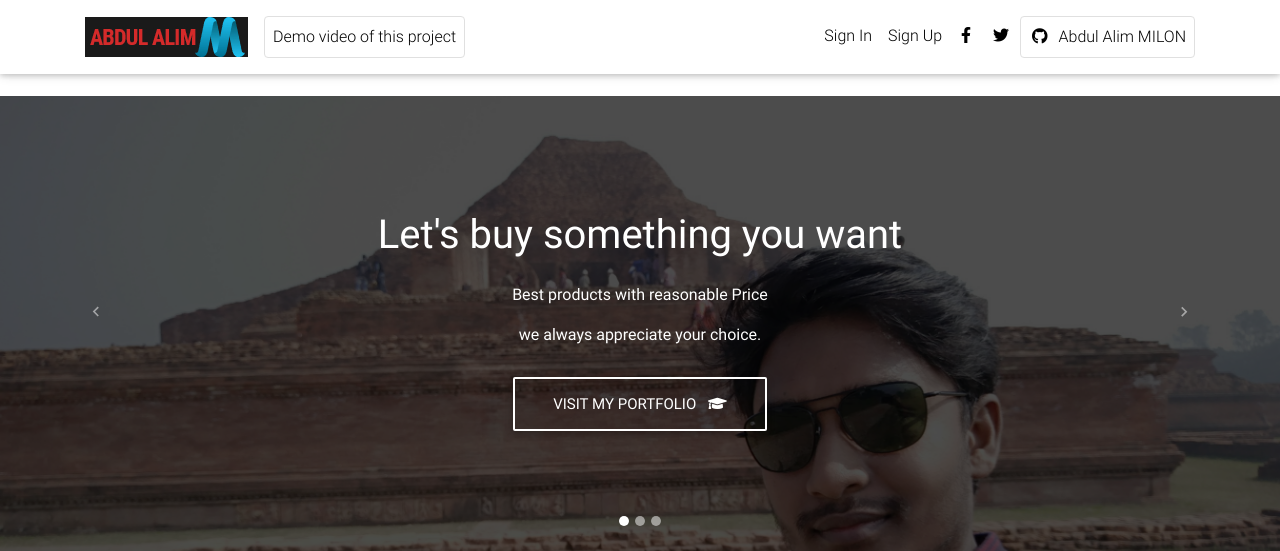
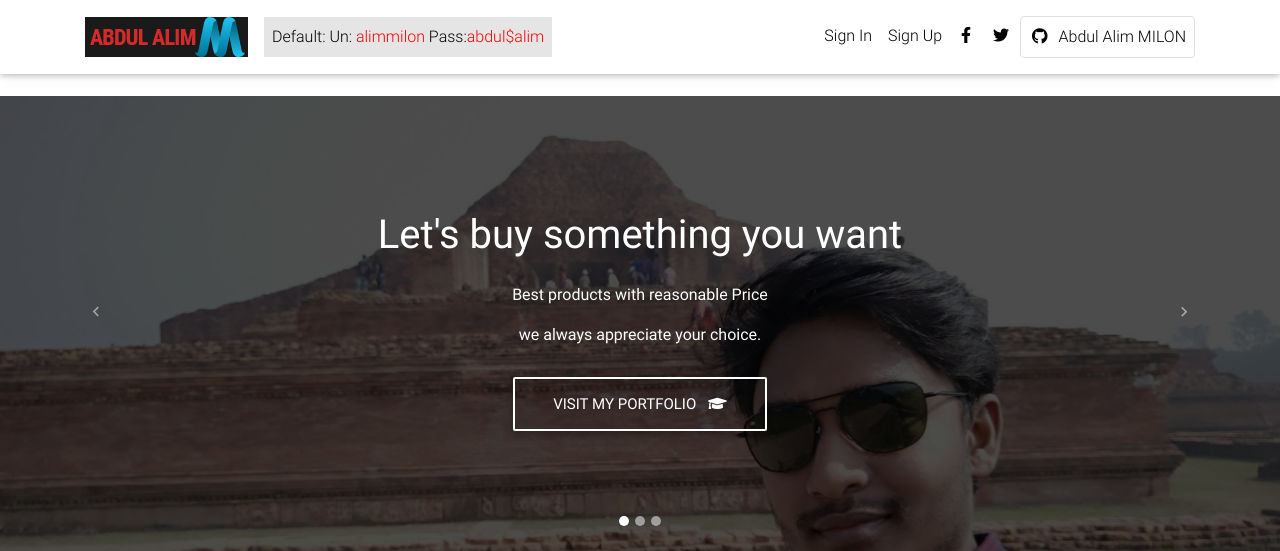
Before and after one commit to md-abdul-alim/django-ecommerce-1, a Django app: page / in a window 1280 px wide. Shown: the top 551 px of the page. Run offline with Django 3.2, Linux system fonts and the light colour scheme; data that the repository does not hold is empty; some libraries are stand-ins or nearby versions.

Commit message:
Update navbar.html
Update navbar

```diff
--- a/templates/navbar.html
+++ b/templates/navbar.html
@@ -27,12 +27,17 @@
               <span class="sr-only">(current)</span>
             </a>
           </li>
-          <li class="nav-item">
-            <a class="nav-link border border-light rounded waves-effect" href="https://mdbootstrap.com/education/bootstrap/" target="_blank">Demo video of this project</a>
-          </li>
+          <!-- <li class="nav-item">
+            <a class="nav-link border border-light rounded waves-effect" href="https://mdbootstrap.com/education/bootstrap/" target="_blank">Brief explanation of this project</a>
+          </li> -->
           {% else %}
-          <li class="nav-item">
-            <a class="nav-link border border-light rounded waves-effect" href="https://mdbootstrap.com/education/bootstrap/" target="_blank">Demo video of this project</a>
+          <!-- <li class="nav-item">
+            <a class="nav-link border border-light rounded waves-effect" href="https://mdbootstrap.com/education/bootstrap/" target="_blank">Brief explanation of this project</a>
+          </li> -->
+          <li class="nav-item active">
+            <a class="nav-link waves-effect" href="{% url 'ecommerce:home' %}">Default: Un:
+              <span style="color: red">alimmilon</span> Pass:<span style="color: red">abdul$alim</span>
+            </a>
           </li>
           {% endif %}
         </ul>
```
